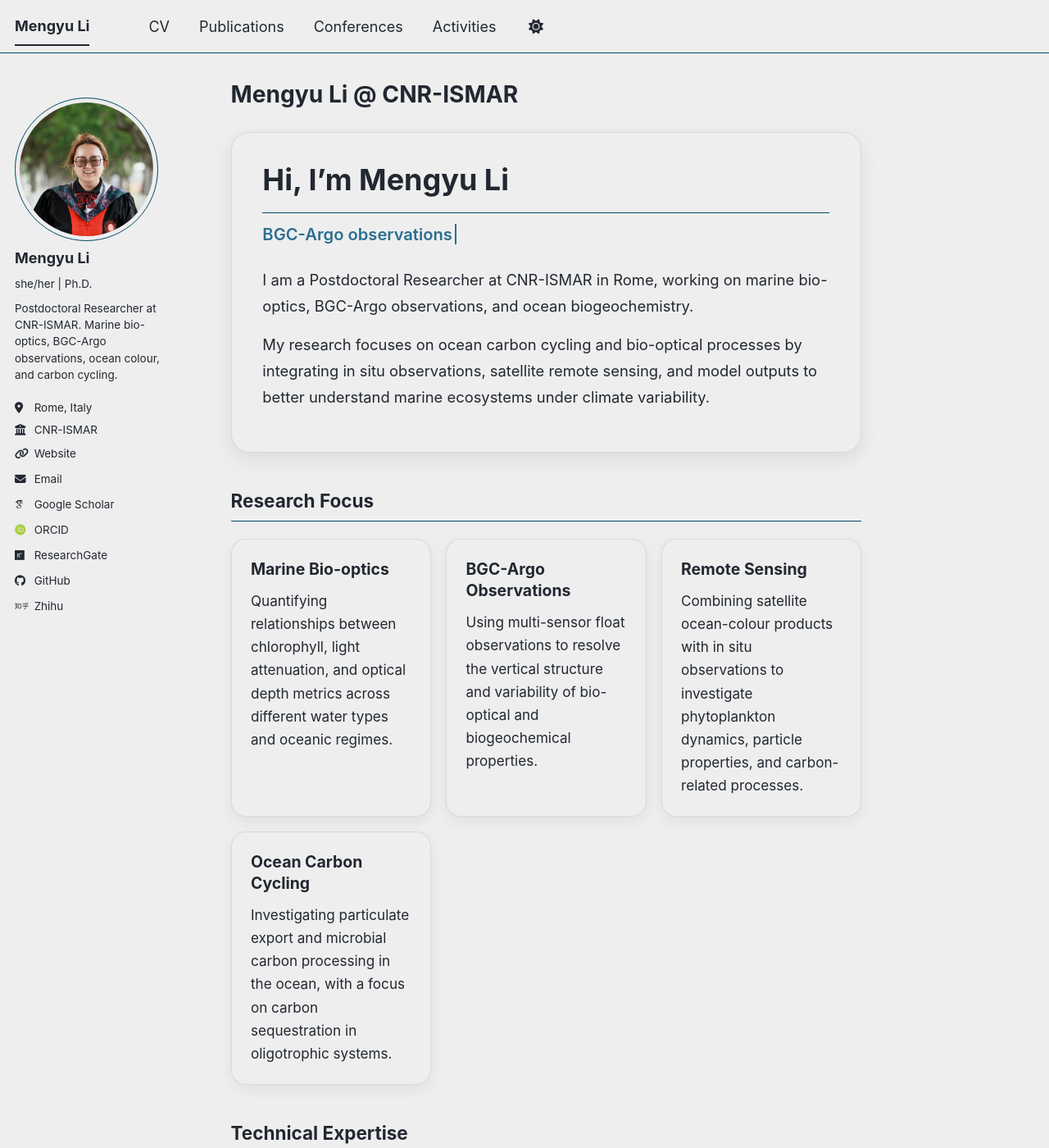
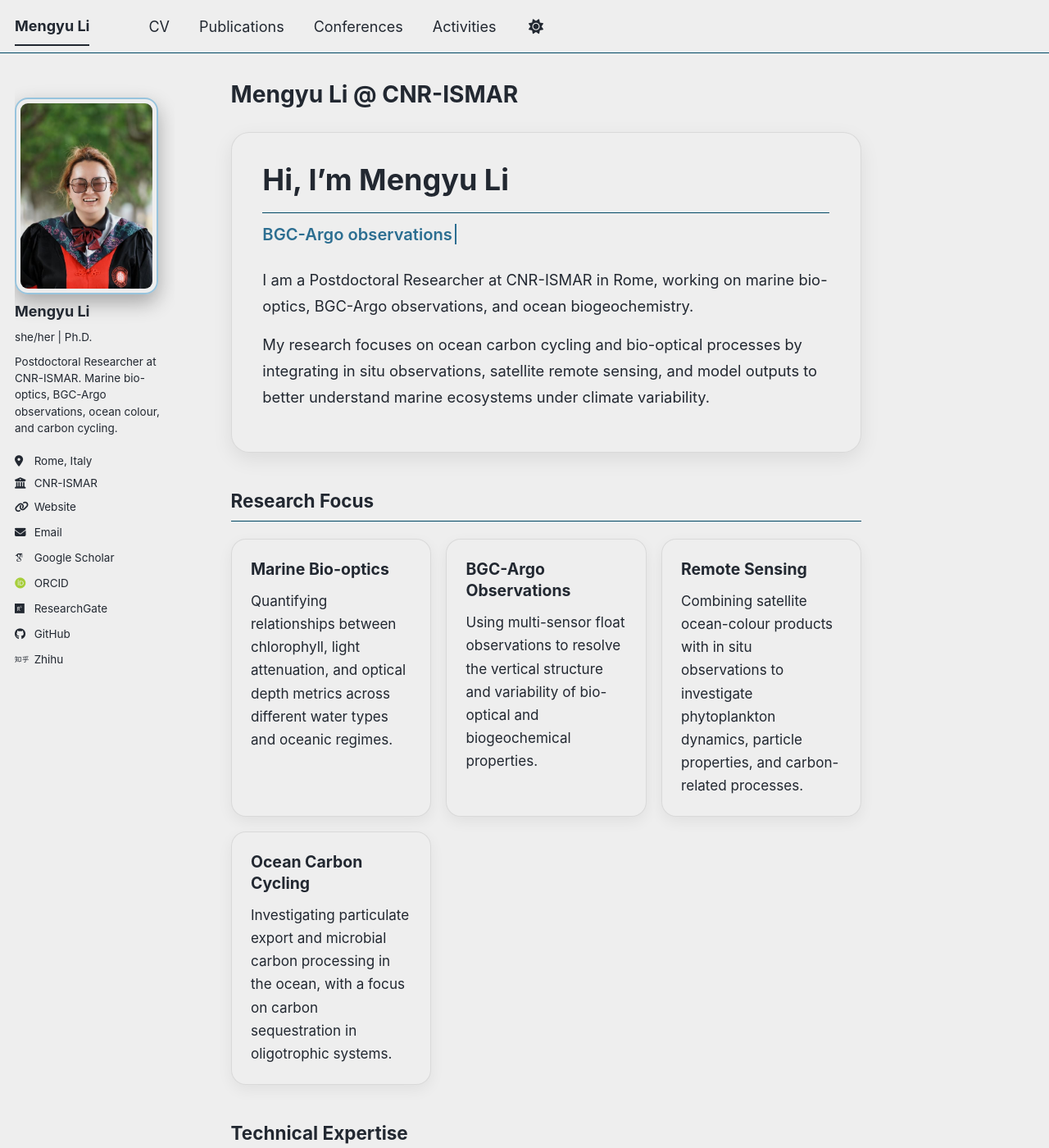
Before and after one commit to MengyuLi15/MengyuLi15.github.io, a Jekyll site: the page built from _pages/about.md, in a window 1280 px wide and 1400 px high. Shown: the whole window at 82% size. Built offline with Jekyll 4.4.1, drawn with Linux system fonts in a browser that asks for light colours; some web fonts are replaced; a script bundle is joined from its source files by our own code; library files that are not in the unit come from our copies.

Commit message:
Update main.scss

```diff
--- a/assets/css/main.scss
+++ b/assets/css/main.scss
@@ -41,3 +41,16 @@
     "vendor/font-awesome/solid",
     "vendor/font-awesome/brands"
 ;
+.author__avatar img {
+  border-radius: 16px !important;
+  width: 180px;
+  height: 240px;
+  object-fit: cover;
+  border: 2px solid rgba(95,168,211,0.6);
+  box-shadow: 0 10px 24px rgba(0,0,0,0.3);
+  transition: transform 0.25s ease;
+}
+
+.author__avatar img:hover {
+  transform: scale(1.03);
+}
```
